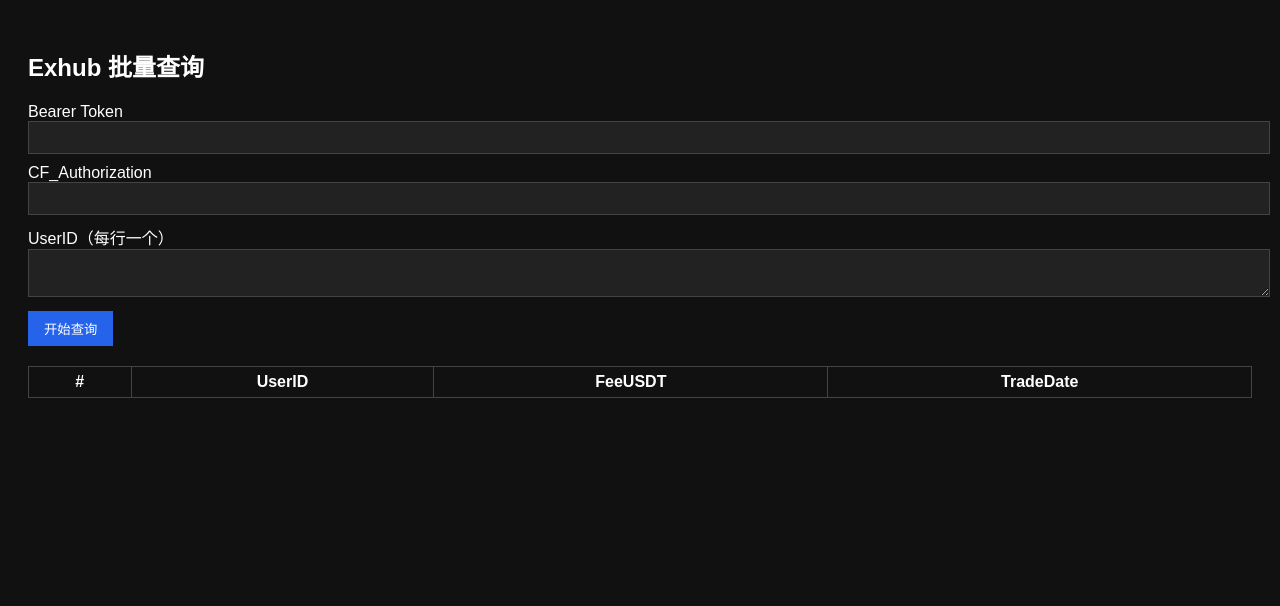
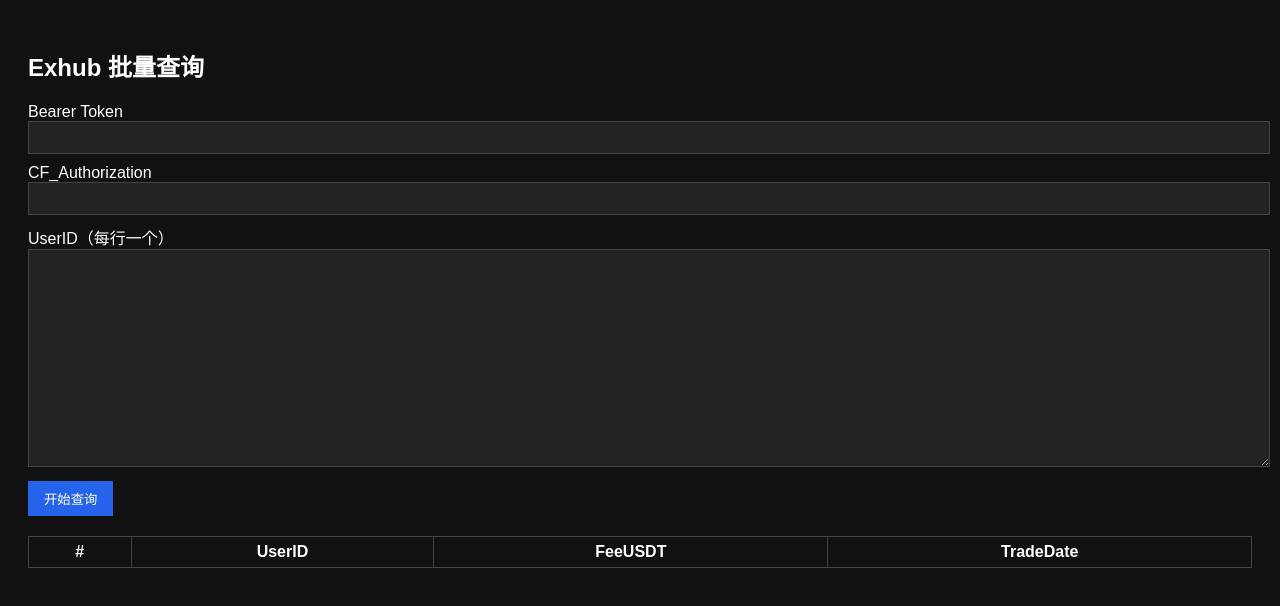
Before and after one commit to mystonks/free-gas, a website: page index.html in a window 1280 px wide. Drawn offline with nearby package versions, Linux system fonts and the light colour scheme.

Commit message:
fix: start

```diff
--- a/index.html
+++ b/index.html
@@ -29,7 +29,7 @@
 <input id="cookie" value="">
 
 <label>UserID（每行一个）</label>
-<textarea id="userids"></textarea>
+<textarea id="userids" style="height: 200px;"></textarea>
 
 <button onclick="run()">开始查询</button>
 
```
